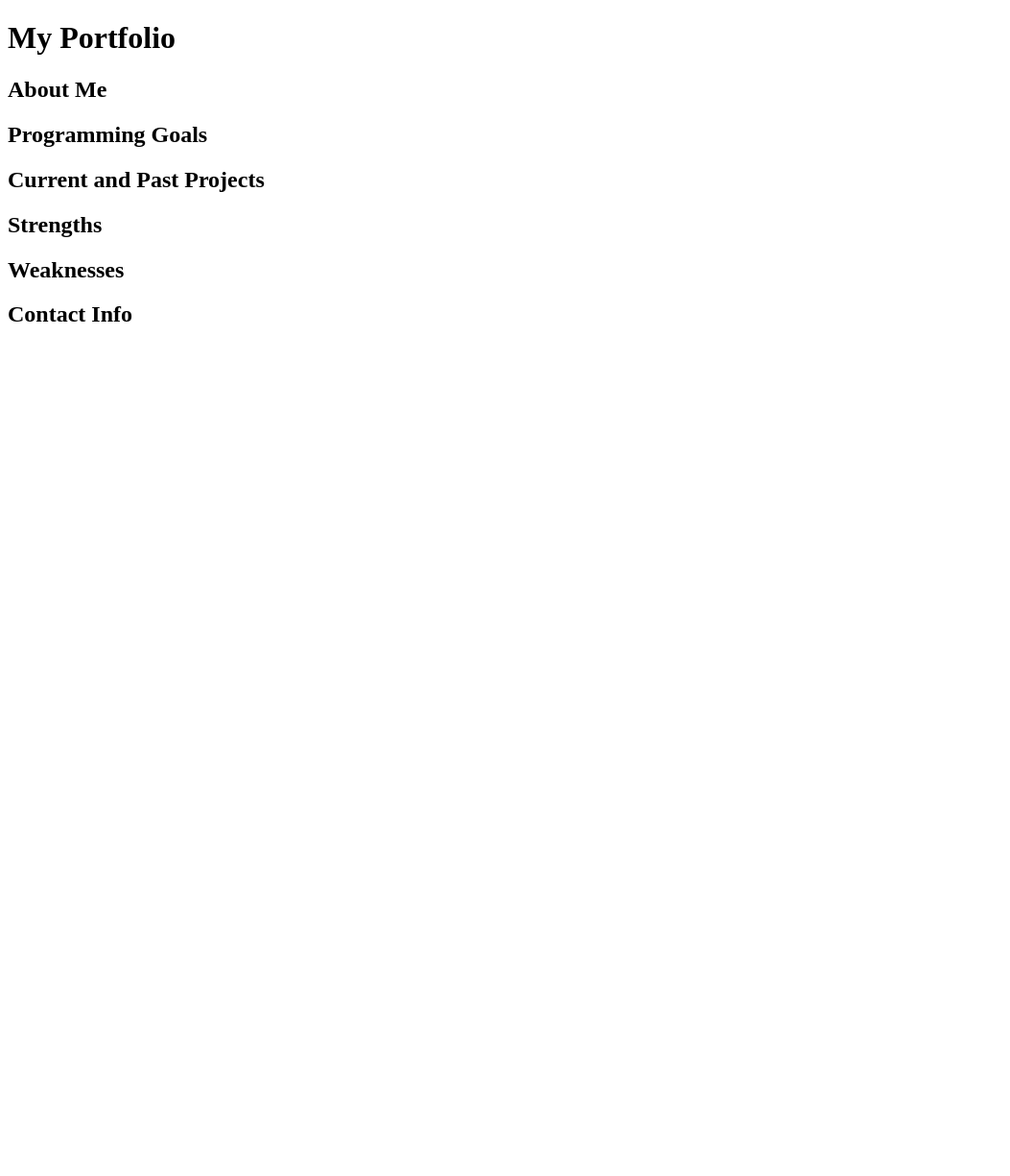
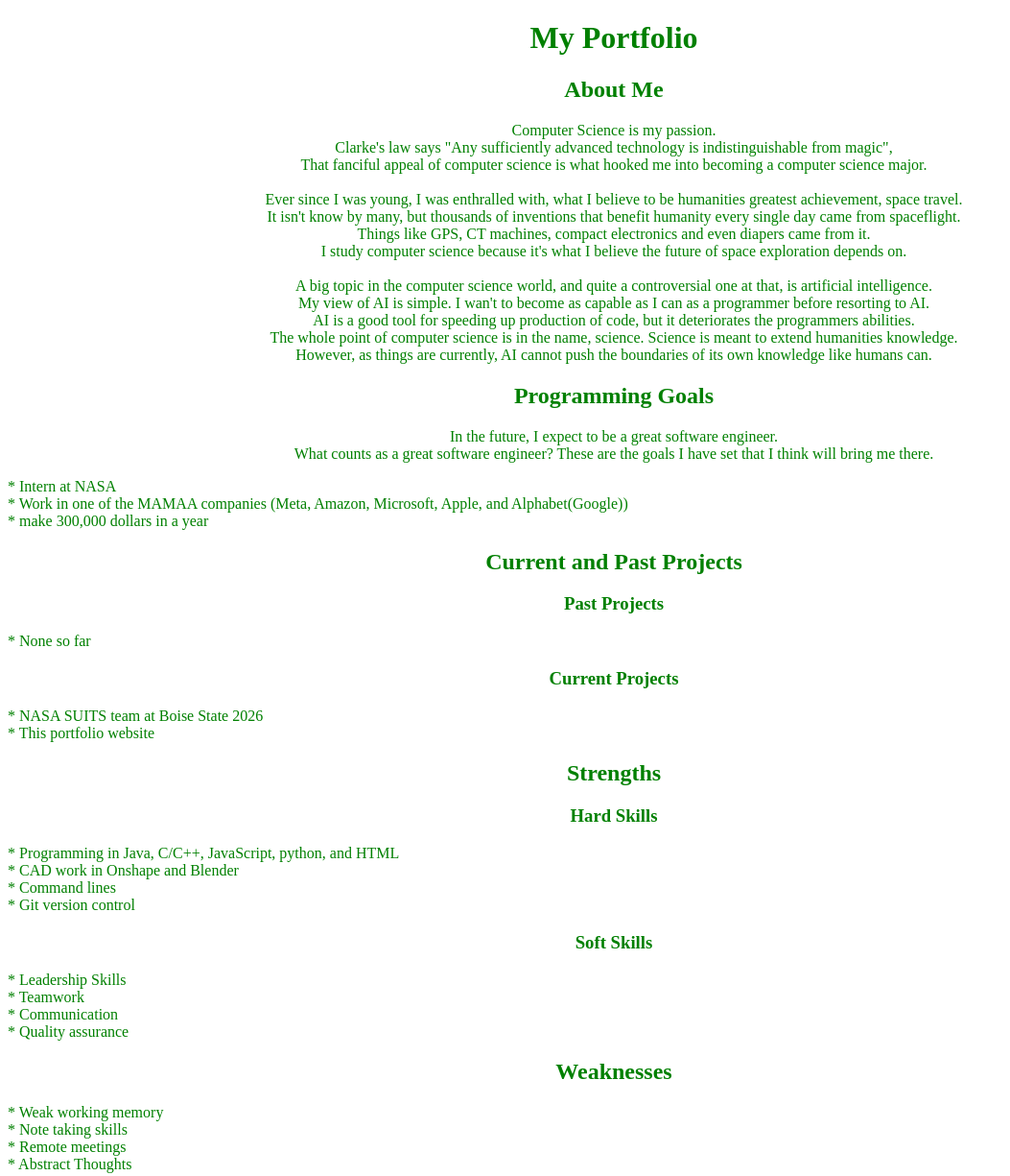
Before and after one commit to pepe-fr0g/pepe-fr0g-portfolio, a plain HTML site: page index.html in a window 1280 px wide. Shown: the top 1225 px of the page at 96% size, without its empty margins (0-1053 px from the left). Before the commit the page ends 800 px from the top, so only its background shows below. Drawn offline with Linux system fonts and the light colour scheme.

Commit message:
added contents to all the catigories

```diff
--- a/index.html
+++ b/index.html
@@ -1,17 +1,75 @@
 <!DOCTYPE html>
 <html lang="en">
 <head>
+    <link rel="stylesheet" href="web.css">
     <meta charset="UTF-8">
     <meta name="viewport" content="width=device-width, initial-scale=1.0">
     <title>Portfolio</title>
 </head>
-<body>
+<body class="main">
     <h1>My Portfolio</h1>
     <h2>About Me</h2>
+        <p>
+            Computer Science is my passion.<br>
+            Clarke's law says "Any sufficiently advanced technology is indistinguishable from magic",<br>
+            That fanciful appeal of computer science is what hooked me into becoming a computer science major.<br>
+            <br>
+            Ever since I was young, I was enthralled with, what I believe to be humanities greatest achievement, space travel.<br>
+            It isn't know by many, but thousands of inventions that benefit humanity every single day came from spaceflight.<br>
+            Things like GPS, CT machines, compact electronics and even diapers came from it.<br>
+            I study computer science because it's what I believe the future of space exploration depends on.<br>
+            <br>
+            A big topic in the computer science world, and quite a controversial one at that, is artificial intelligence.<br>
+            My view of AI is simple. I wan't to become as capable as I can as a programmer before resorting to AI.<br>
+            AI is a good tool for speeding up production of code, but it deteriorates the programmers abilities.<br>
+            The whole point of computer science is in the name, science. Science is meant to extend humanities knowledge.<br>
+            However, as things are currently, AI cannot push the boundaries of its own knowledge like humans can.<br>
+        </p>
     <h2>Programming Goals</h2>
+        <p>
+            In the future, I expect to be a great software engineer.<br>
+            What counts as a great software engineer? These are the goals I have set that I think will bring me there.<br>
+        </p>
+        <p class="list">
+            * Intern at NASA<br>
+            * Work in one of the MAMAA companies (Meta, Amazon, Microsoft, Apple, and Alphabet(Google))<br>
+            * make 300,000 dollars in a year<br>
+        </p>
     <h2>Current and Past Projects</h2>
+        <h3>Past Projects</h3>
+            <p class="list">
+                * None so far
+            </p>
+        <h3>Current Projects</h3>
+            <p class="list">
+                * NASA SUITS team at Boise State 2026<br>
+                * This portfolio website
+            </p>
     <h2>Strengths</h2>
+        <h3>Hard Skills</h3>
+            <p class="list">
+                * Programming in Java, C/C++, JavaScript, python, and HTML<br>
+                * CAD work in Onshape and Blender<br>
+                * Command lines<br>
+                * Git version control
+            </p>
+        <h3>Soft Skills</h3>
+            <p class="list">
+                * Leadership Skills<br>
+                * Teamwork<br>
+                * Communication<br>
+                * Quality assurance
+            </p>
     <h2>Weaknesses</h2>
+        <p class="list">
+            * Weak working memory<br>
+            * Note taking skills<br>
+            * Remote meetings<br>
+            * Abstract Thoughts
+        </p>
     <h2>Contact Info</h2>
+        <p>
+            You can reach me through my email at <a href="mailto:lorr425@outlook.com">lorr425@outlook.com</a>
+        </p>
 </body>
 </html>
--- a/web.css
+++ b/web.css
@@ -1,3 +1,8 @@
-p {
+.main {
+    color: green;
     text-align: center;
 }
+
+.list {
+    text-align: left;
+}
```
Also changed, not shown: 1 other file.
